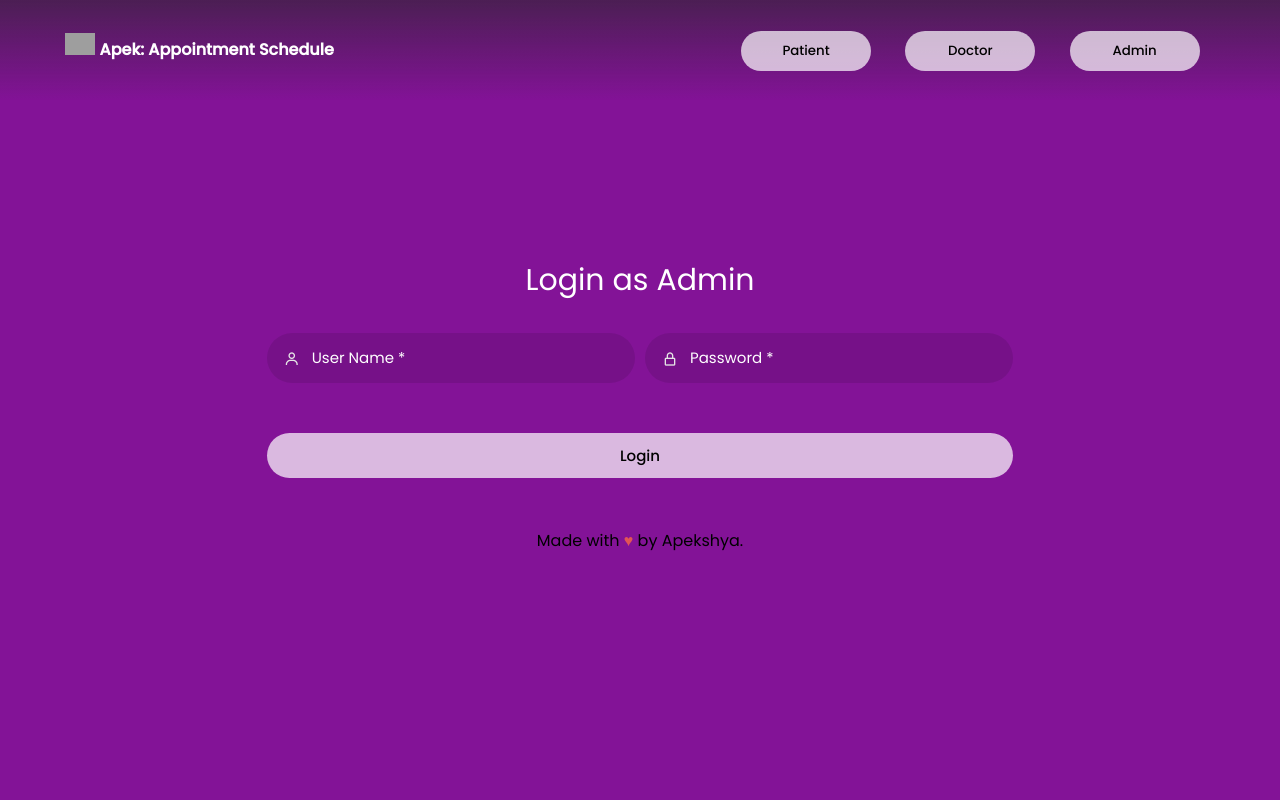
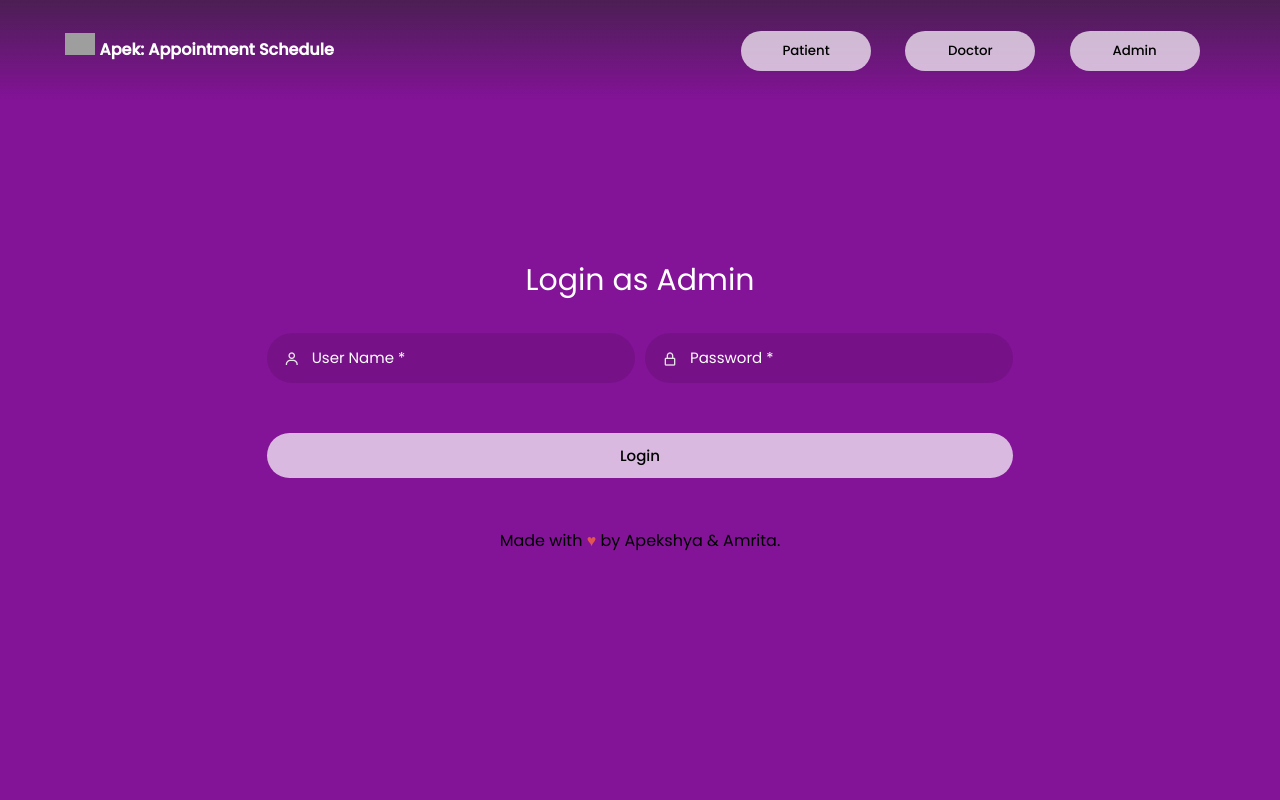
Before and after one commit to dahalapaar/Apek-Appointment-Scheduler, a PHP site: page /admin-login.php in a window 1280 px wide. Run offline with PHP 8.4, Linux system fonts and the light colour scheme; the visitor is signed in with stand-in values (Sample User, id 1); some libraries are stand-ins or nearby versions; grey boxes are pictures that could not be loaded.

Commit message:
minor changes

```diff
--- a/admin-login.php
+++ b/admin-login.php
@@ -88,7 +88,7 @@
                 </div>
             </form>
             <div style="text-align: center; margin-top: 50px;">
-      Made with <span style="color: #e25555;">&hearts;</span> by Apekshya.
+      Made with <span style="color: #e25555;">&hearts;</span> by Apekshya & Amrita.
   </div>
         </div>
     </div>
--- a/doctor-login.php
+++ b/doctor-login.php
@@ -88,7 +88,7 @@
                 </div>
             </form>
             <div style="text-align: center; margin-top: 50px;">
-                Made with <span style="color: #e25555;">&hearts;</span> by Apekshya.
+                Made with <span style="color: #e25555;">&hearts;</span> by Apekshya & Amrita.
             </div>
         </div>
 
```
